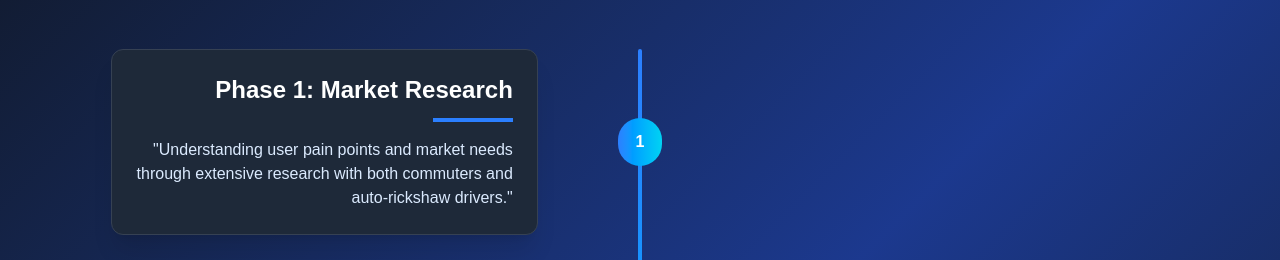
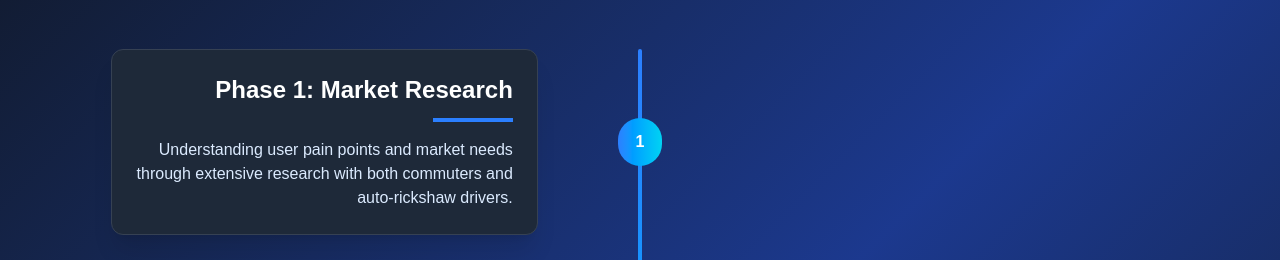
Before and after one commit to flywithpunitt/RickshawGo, a Next.js app: page / in a window 1280 px wide. Shown: the part 1660-1920 px from the top of the page. Built offline with nearby package versions, Linux system fonts and the light colour scheme.

Commit message:
now it will work

```diff
--- a/app/page.tsx
+++ b/app/page.tsx
@@ -194,8 +194,8 @@ export default function Home() {
 
           <h2 className="text-3xl md:text-4xl font-bold text-white mb-6">Thanks for Joining!</h2>
           <p className="text-blue-100 mb-8">
-            You're now on our waitlist. We'll notify you as soon as {APP_NAME} launches. Get ready for a revolutionary auto-rickshaw experience!
-          </p>
+  You&apos;re now on our waitlist. We&apos;ll notify you as soon as {APP_NAME} launches. Get ready for a revolutionary auto-rickshaw experience!
+</p>
 
           <button
             onClick={() => setActiveSection('vision')}
@@ -368,8 +368,7 @@ export default function Home() {
                         <div className="bg-gray-800 p-6 rounded-xl border border-gray-700 shadow-xl transform transition-all hover:scale-105 hover:border-blue-500 md:ml-auto" style={{maxWidth: "90%"}}>
                           <h3 className="text-2xl font-bold text-white mb-3">Phase 1: Market Research</h3>
                           <div className="h-1 w-20 bg-blue-500 mb-4 md:ml-auto"></div>
-                          <p className="text-blue-100">"Understanding user pain points and market needs through extensive research with both commuters and auto-rickshaw drivers."</p>
-                        </div>
+                          <p className="text-blue-100">Understanding user pain points and market needs through extensive research with both commuters and auto-rickshaw drivers.</p>                        </div>
                       </div>
                       <div className="w-12 h-12 bg-gradient-to-r from-blue-500 to-cyan-400 rounded-full flex items-center justify-center z-20 mx-4">
                         <span className="text-white font-bold">1</span>
@@ -465,8 +464,7 @@ export default function Home() {
                         </div>
                         <div className="ml-4">
                           <h3 className="text-xl font-semibold text-white mb-2">Real-Time Tracking</h3>
-                          <p className="text-blue-100">See available autos near you and track your driver's arrival in real-time.</p>
-                        </div>
+                          <p className="text-blue-100">See available autos near you and track your driver&apos;s arrival in real-time.</p>                        </div>
                       </div>
                       <div className="flex items-start">
                         <div className="flex-shrink-0 w-12 h-12 relative group transition-all duration-300">
```
